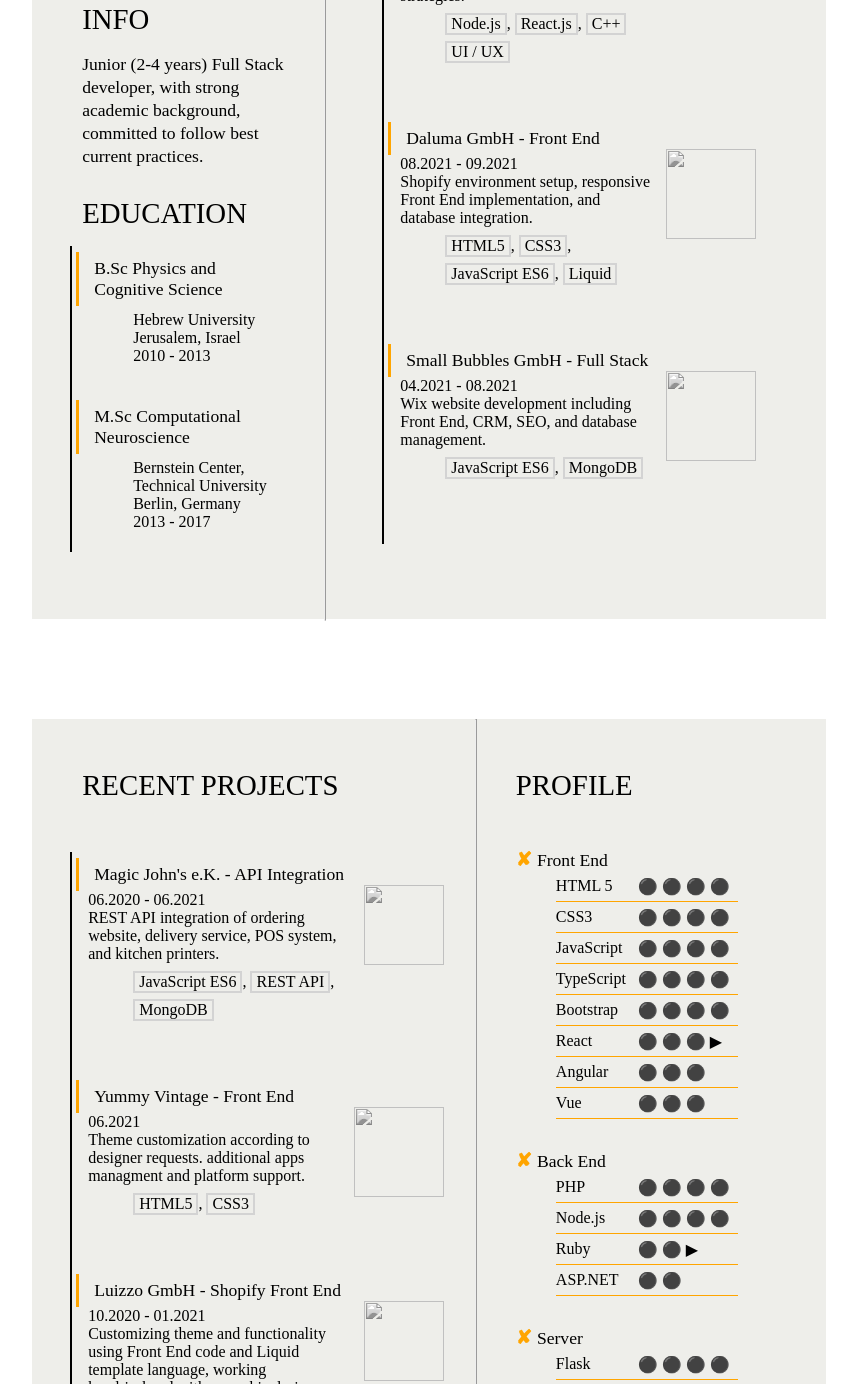
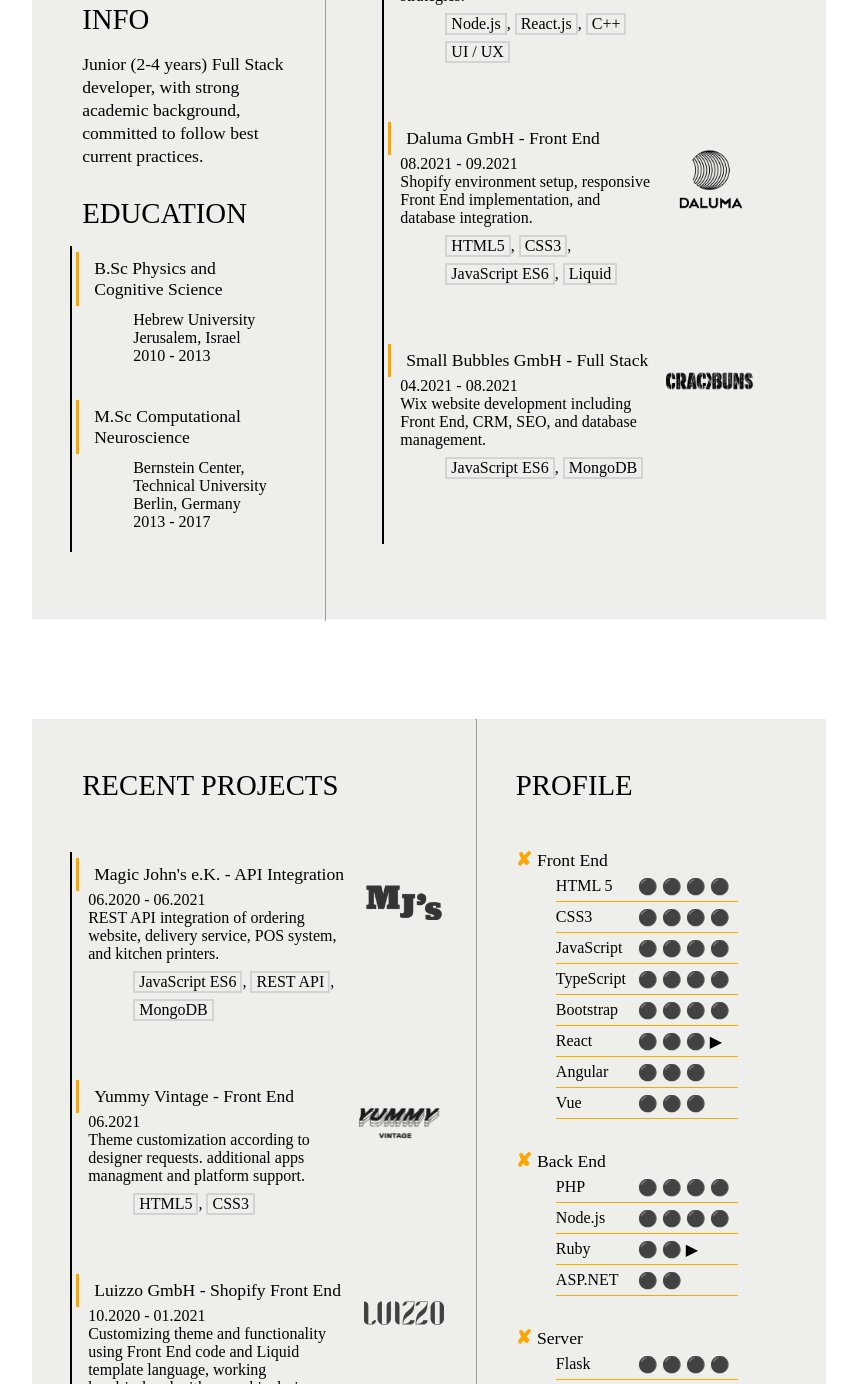
Before and after one commit to idai-guertel/idai-guertel.github.io, a plain HTML site: page index.html in a window 1280 px wide. Shown: the part 562-1946 px from the top of the page, without its empty margins (211-1068 px from the left). Drawn offline with Linux system fonts and the light colour scheme; files whose address does not match are found by name.

Commit message:
Update index.html

```diff
--- a/index.html
+++ b/index.html
@@ -190,7 +190,7 @@ dd {
 
 <div class="top">
   <h1>IDAI<br><span>GUERTEL</span></h1>
-  <img src="juniorCV/IMG.jpg">
+  <img src="IMG.jpg">
 </div>
 
 <hr class="h_line_1">
@@ -231,15 +231,15 @@ dd {
 
 <div class="experience">
 <div style="margin-bottom: 50px" class="h3">RECENT PROJECTS</div>
-  <dl><dt>Breaking Point B.V. - Full Stack<br><img src='juniorCV/BREAKINGpoint%20logo%201.png' width=90 style="float: right"></dt>08.2019 - Ongoing<br>In-house software for evaluating, optimizing, and monitoring trading strategies.
+  <dl><dt>Breaking Point B.V. - Full Stack<br><img src='BREAKINGpoint%20logo%201.png' width=90 style="float: right"></dt>08.2019 - Ongoing<br>In-house software for evaluating, optimizing, and monitoring trading strategies.
   <dd><span>Node.js</span>, <span>React.js</span>, <span>C++
 </span><span>UI / UX
 </span></dd>
-   <dt>Daluma GmbH - Front End<br><img src='juniorCV/daluma-1-berlin.png' width=90 style="float: right"></dt>08.2021 - 09.2021<br>Shopify environment setup, responsive Front End implementation, and<br>database integration.
+   <dt>Daluma GmbH - Front End<br><img src='daluma-1-berlin.png' width=90 style="float: right"></dt>08.2021 - 09.2021<br>Shopify environment setup, responsive Front End implementation, and<br>database integration.
   <dd>
       <span>HTML5</span>, <span>CSS3</span>, <span>JavaScript ES6</span>,
       <span>Liquid</span></dd>
-      <dt>Small Bubbles GmbH - Full Stack<br><img src='juniorCV/crackbuns_logo_black_2.webp' width=90 style="float: right"></dt>04.2021 - 08.2021<br>Wix website development including<br>Front End,
+      <dt>Small Bubbles GmbH - Full Stack<br><img src='crackbuns_logo_black_2.webp' width=90 style="float: right"></dt>04.2021 - 08.2021<br>Wix website development including<br>Front End,
 CRM, SEO, and database<br>management.
   <dd>
       <span>JavaScript ES6</span>, <span>MongoDB</span></dd>
@@ -253,15 +253,15 @@ CRM, SEO, and database<br>management.
 
 <div class="experience">
 <div style="margin-bottom: 50px" class="h3">RECENT PROJECTS</div>
-  <dl><dt>Magic John's e.K. - API Integration<br><img src='juniorCV/4cda8e_121d7e829c49486bbcba5038f43f4e87_mv2.webp' width=80 style="float: right"></dt>06.2020 - 06.2021<br>REST API integration of ordering<br>website,
+  <dl><dt>Magic John's e.K. - API Integration<br><img src='4cda8e_121d7e829c49486bbcba5038f43f4e87_mv2.webp' width=80 style="float: right"></dt>06.2020 - 06.2021<br>REST API integration of ordering<br>website,
 delivery service, POS system,<br>and kitchen
 printers.
   <dd><span>JavaScript ES6</span>, <span>REST API</span>, <span>MongoDB</span></dd>
-  <dt>Yummy Vintage - Front End<br><img src='juniorCV/Logo_June2021_4620a634-50f8-4ca3-8696-bf820c086067_500x.png' width=90 style="float: right"></dt>06.2021<br>Theme customization according to designer
+  <dt>Yummy Vintage - Front End<br><img src='Logo_June2021_4620a634-50f8-4ca3-8696-bf820c086067_500x.png' width=90 style="float: right"></dt>06.2021<br>Theme customization according to designer
 requests. additional apps<br> managment and
 platform support.
   <dd><span>HTML5</span>, <span>CSS3</span></dd>
-  <dt>Luizzo GmbH - Shopify Front End<br><img src='juniorCV/Luizzo_Logo_Braun_155x.png' width=80 style="float: right"></dt>10.2020 - 01.2021<br>Customizing theme and functionality using Front
+  <dt>Luizzo GmbH - Shopify Front End<br><img src='Luizzo_Logo_Braun_155x.png' width=80 style="float: right"></dt>10.2020 - 01.2021<br>Customizing theme and functionality using Front
 End code and Liquid<br>template language, working<br>
 hand-in-hand with a graphic designer.
   <dd><span>HTML5</span>, <span>CSS3</span>, <span>Liquid</span></dd>
```
